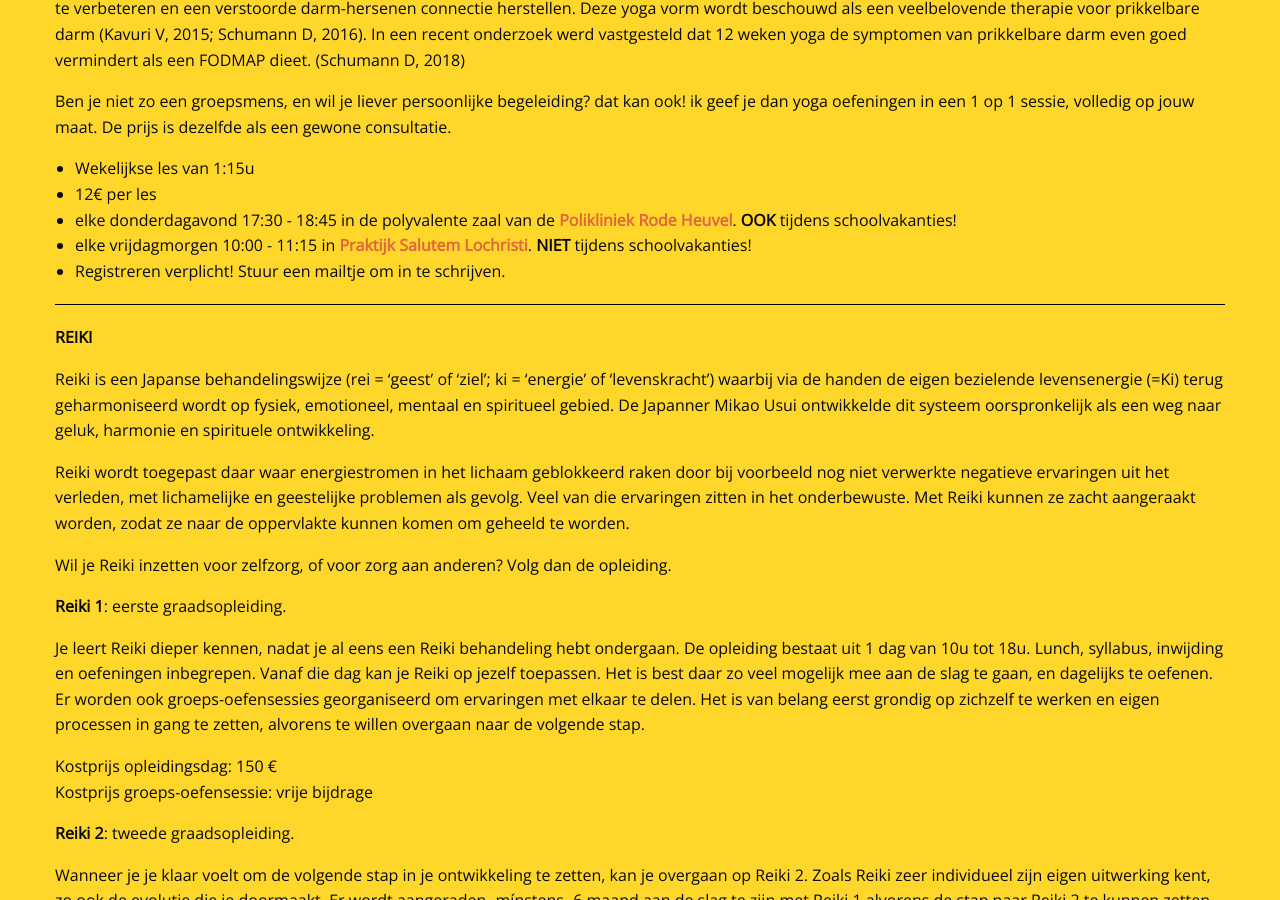
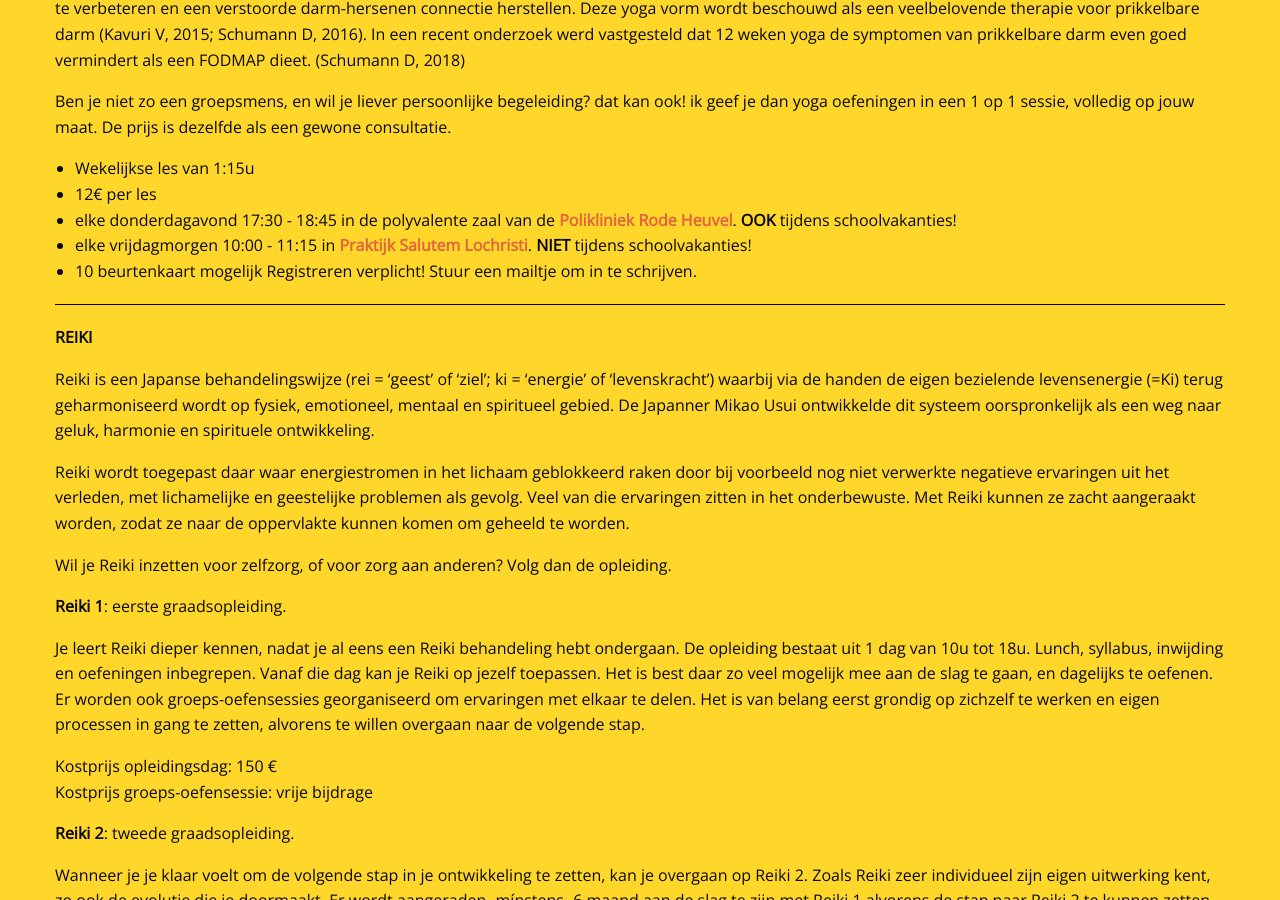
Before and after one commit to manopura/manopura.github.io, a Jekyll site: the page built from cursussen.md, in a window 1280 px wide and 900 px high, scrolled down 2082 px. Built offline with Jekyll 4.4.1, drawn with Linux system fonts in a browser that asks for light colours; nearby versions of some CDN libraries; our own code applies the rules of GitHub Pages for plain Markdown files.

Commit message:
Update cursussen.md

```diff
--- a/cursussen.md
+++ b/cursussen.md
@@ -81,7 +81,7 @@ Ben je niet zo een groepsmens, en wil je liever persoonlijke begeleiding? dat ka
 - 12€ per les
 - elke donderdagavond 17:30 - 18:45 in de polyvalente zaal van de [**Polikliniek Rode Heuvel**](https://www.polikliniek-rodeheuvel.be). **OOK** tijdens schoolvakanties!
 - elke vrijdagmorgen 10:00 - 11:15 in [**Praktijk Salutem Lochristi**](https://praktijksalutem.be). **NIET** tijdens schoolvakanties!
--
+- 10 beurtenkaart mogelijk
 Registreren verplicht! Stuur een mailtje om in te schrijven.
 
 
```
